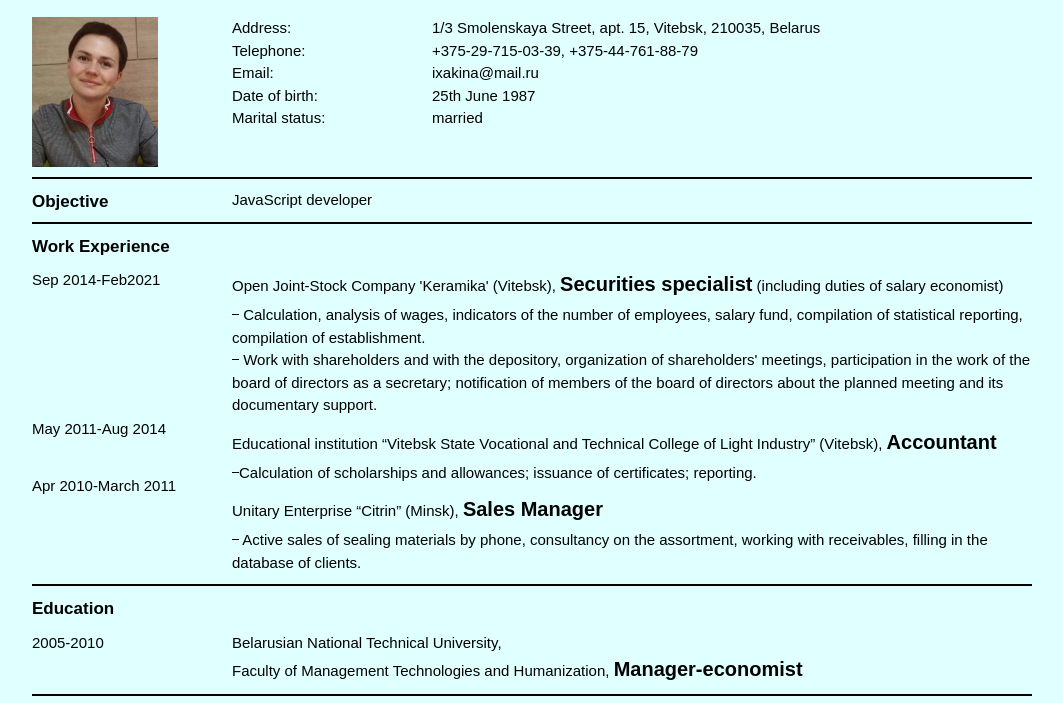
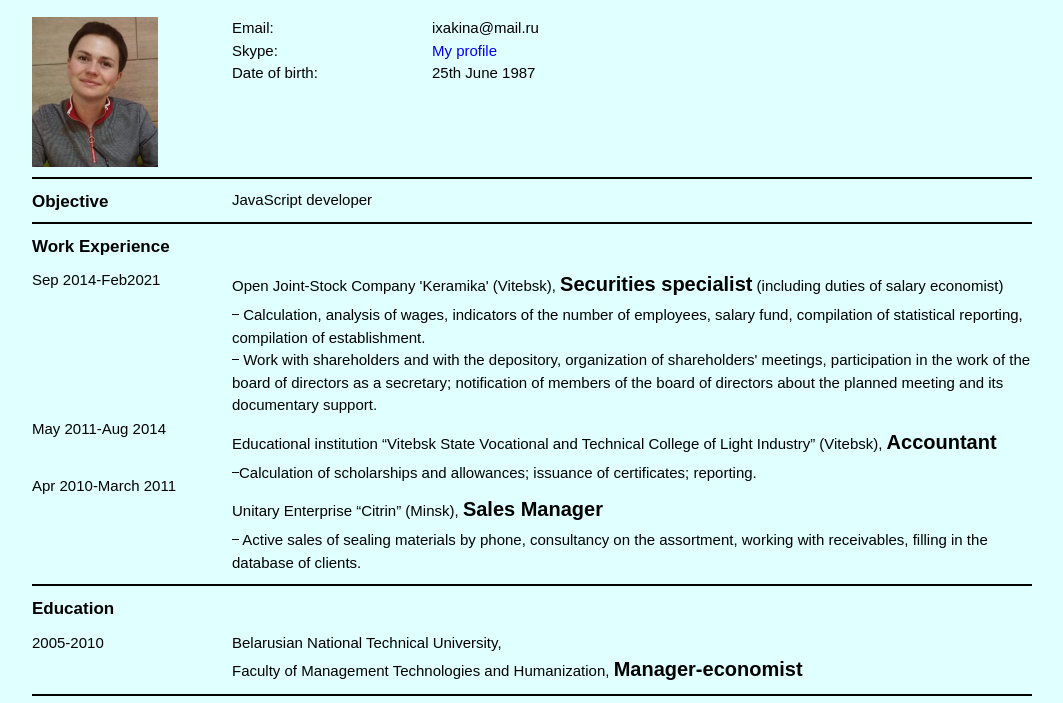
Before and after one commit to ixakina/rsschool-cv, a plain HTML site: page index.html in a window 1280 px wide. Shown: the part 73-776 px from the top of the page, without its empty margins (108-1171 px from the left). Drawn offline with Linux system fonts and the light colour scheme.

Commit message:
fix: contacts

```diff
--- a/index.html
+++ b/index.html
@@ -16,18 +16,14 @@
           <img src="cv-photo.jpg" alt="" class="cv-photo" />
         </div>
         <div class="contacts_name">
-          <p>Address:</p>
-          <p>Telephone:</p>
           <p>Email:</p>
+          <p>Skype:</p>
           <p>Date of birth:</p>
-          <p>Marital status:</p>
         </div>
         <div class="contacts_value">
-          <p>1/3 Smolenskaya Street, apt. 15, Vitebsk, 210035, Belarus</p>
-          <p>+375-29-715-03-39, +375-44-761-88-79</p>
           <p>ixakina@mail.ru</p>
+          <p><a href="https://join.skype.com/invite/aVLgKuDanI6M">My profile</a></p>
           <p>25th June 1987</p>
-          <p>married</p>
         </div>
       </div>
       <div class="aim">
```
